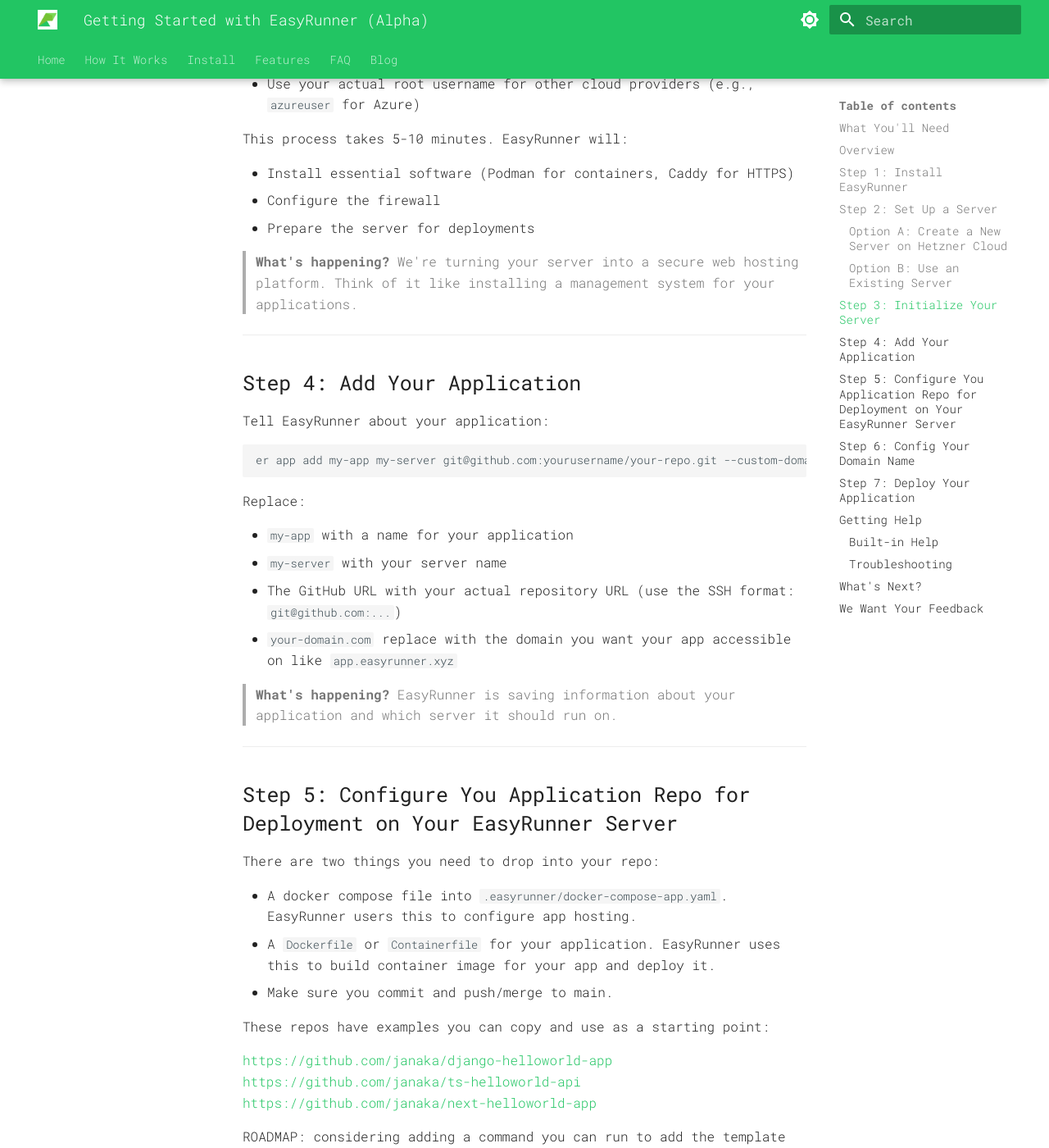
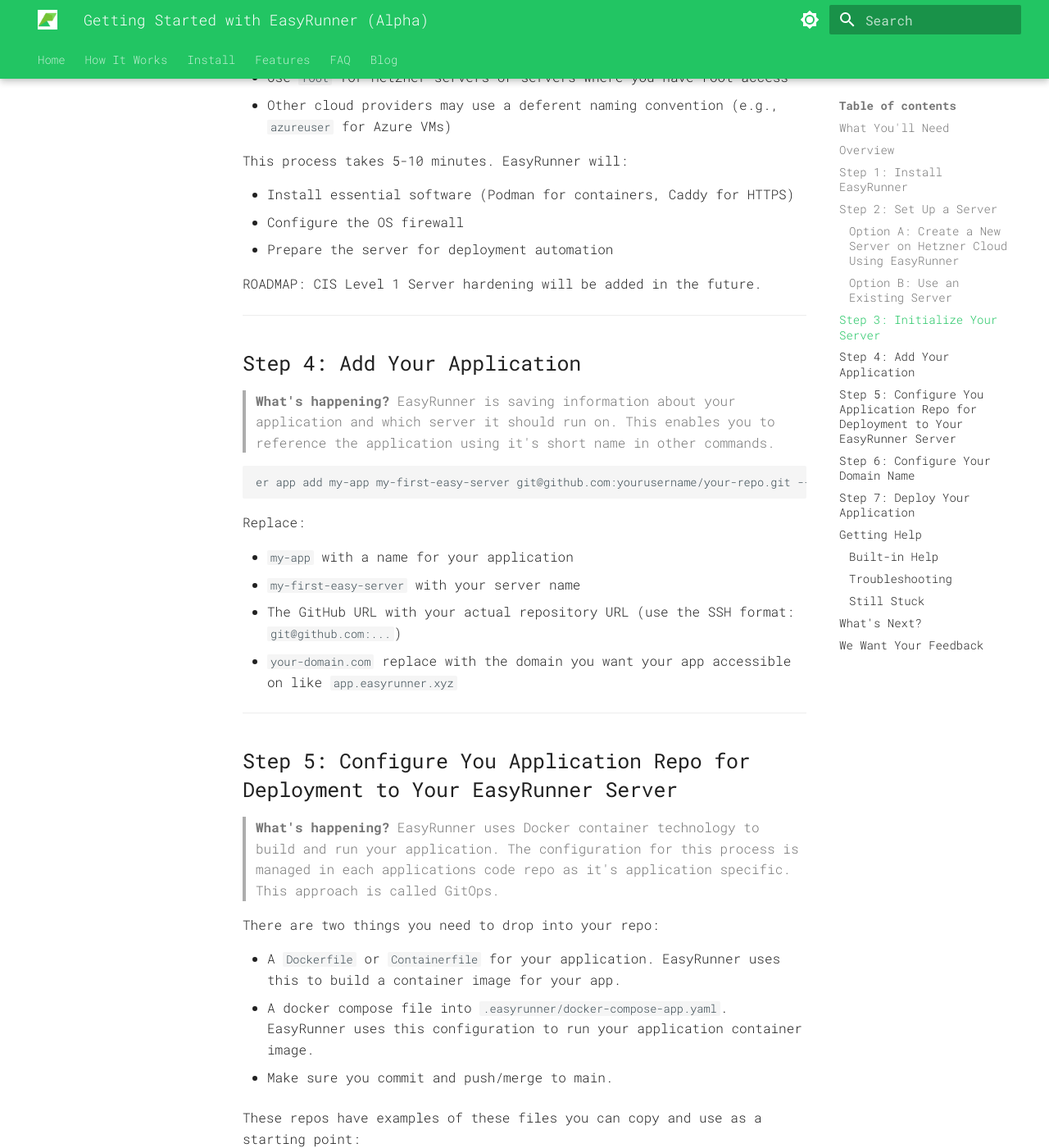
Before and after one commit to janaka/easyrunner-docs, an MkDocs documentation site: the page built from docs/get-started-for-alpha-tester.md, in a window 1280 px wide and 1400 px high, scrolled down 3230 px. Shown: the whole window at 82% size. Built offline with MkDocs 1.6.1 and Material for MkDocs 9.7.7, drawn with Linux system fonts in a browser that asks for light colours; some web fonts are replaced; some of the changed text lies outside the part shown.

Commit message:
docs(get-started): enhance clarity and consistency in instructions

````diff
--- a/docs/get-started-for-alpha-tester.md
+++ b/docs/get-started-for-alpha-tester.md
@@ -21,6 +21,8 @@
 ---
 
 ## Step 1: Install EasyRunner
+
+**What's happening?** We're installing the EasyRunner command-line tool on your computer.
 
 Open your terminal and run these commands:
 
@@ -46,15 +48,16 @@
 
 Add `--help` to the end of any command to discover available options and explanations.
 
-**What's happening?** We're installing the EasyRunner command-line tool on your computer. This tool helps you configure Ubuntu servers as secure web hosts and deploy applications. You execute the tool using `er` or `easy` ( the former is easier to type).
-
 ## Step 2: Set Up a Server
 
-You have two options: create a new Ubuntu server or use any existing Ubuntu server.
+You have two options:
 
-### Option A: Create a New Server on Hetzner Cloud
+- Create a new Ubuntu server on Hetzner
+- Use any existing Ubuntu server you've created manually.
 
-If you don't have a server yet, EasyRunner can create one for you on Hetzner Cloud (a reliable and affordable hosting provider).
+### Option A: Create a New Server on Hetzner Cloud Using EasyRunner
+
+> **What's happening?** Link EasyRunner to your Hetzner project, then spin up a new server + firewall, and register it in EasyRunner.
 
 **Prerequisites:**
 
@@ -63,37 +66,37 @@
   - Create a project your Hetzner console.
   - Create an API key. Name is EasyRunner
 - Link EasyRunner to your Hetzner project (securely stores the api key in your macOS keychain)
-  - `er link hetzner my-hetzner-project-name --api-key <api key from the above step>`
+  - `er link hetzner --api-key <api key from the above step>  my-hetzner-project-name`
 
 **Create the server:**
 
 ```bash
-er server create my-first-server hetzner
+er server create my-first-easy-server hetzner
 ```
 
-Replace `my-first-server` with any name you like (e.g., `blog-server`, `app-host`).
+Replace `my-first-easy-server` with any name you like (e.g., `blog-server`, `app-host`).
 
-> **What's happening?**
+```bash
+er server list
+```
 
-- Creates a new server with a firewall in the hetzner project you linked.
-- Setup root user SSH access and config the keys on your laptop
-- Registers it with EasyRunner.
-- Return the server's IP address
+This should show basic details of your new server.
 
 ### Option B: Use an Existing Server
 
-If you already have a Linux server (like an Azure VM, DigitalOcean droplet, or Hetzner server), you can use it.
+If you already have a Ubuntu server (like an Azure VM, DigitalOcean droplet, AWS EC2, GCP Compute Engine, or Hetzner server), you can use it.
 
 **Requirements:**
 
 - Ubuntu 24.04 or newer
-- Root user SSH access
+- Root user with SSH access
+- SSH port 22 open
 - Public IP address
 
-**Add your server to EasyRunner:**
+**Register your server to EasyRunner:**
 
 ```bash
-er server add my-server YOUR_SERVER_IP
+er server add my-first-easy-server YOUR_SERVER_IP
 ```
 
 Replace `YOUR_SERVER_IP` with your server's actual IP address (e.g., `192.0.2.1`).
@@ -104,65 +107,68 @@
 
 ## Step 3: Initialize Your Server
 
-Now we'll install the web hosting software on your server and configure it:
+> **What's happening?** We're turning your server into a secure web hosting platform. EasyRunner installs and configures web server and container management software. At the end of this step the server will be ready to host your application.
 
 ```bash
-er server init my-server --username root
+er server init my-first-easy-server --username root
 ```
 
-Replace `my-server` with the name you used in Step 2, and change `--username` if needed:
+Replace `my-first-easy-server` with the name you used in Step 2, and change `--username` if needed:
 
 - Use `root` for Hetzner servers or servers where you have root access
-- Use your actual root username for other cloud providers (e.g., `azureuser` for Azure)
+- Other cloud providers may use a deferent naming convention (e.g., `azureuser` for Azure VMs)
 
 This process takes 5-10 minutes. EasyRunner will:
 
 - Install essential software (Podman for containers, Caddy for HTTPS)
-- Configure the firewall
-- Prepare the server for deployments
+- Configure the OS firewall
+- Prepare the server for deployment automation
 
-> **What's happening?** We're turning your server into a secure web hosting platform. Think of it like installing a management system for your applications.
+ROADMAP: CIS Level 1 Server hardening will be added in the future.
 
 ---
 
 ## Step 4: Add Your Application
 
-Tell EasyRunner about your application:
+> **What's happening?** EasyRunner is saving information about your application and which server it should run on. This enables you to reference the application using it's short name in other commands.
 
 ```bash
-er app add my-app my-server git@github.com:yourusername/your-repo.git --custom-domain your-domain.com
+er app add my-app my-first-easy-server git@github.com:yourusername/your-repo.git --custom-domain your-domain.com
 ```
 
 Replace:
 
 - `my-app` with a name for your application
-- `my-server` with your server name
+- `my-first-easy-server` with your server name
 - The GitHub URL with your actual repository URL (use the SSH format: `git@github.com:...`)
 - `your-domain.com` replace with the domain you want your app accessible on like `app.easyrunner.xyz`
 
-> **What's happening?** EasyRunner is saving information about your application and which server it should run on.
+---
+
+## Step 5: Configure You Application Repo for Deployment to Your EasyRunner Server
+
+> **What's happening?** EasyRunner uses Docker container technology to build and run your application. The configuration for this process is managed in each applications code repo as it's application specific. This approach is called GitOps.
+
+There are two things you need to drop into your repo:
+
+- A `Dockerfile` or `Containerfile` for your application. EasyRunner uses this to build a container image for your app.
+- A docker compose file into `.easyrunner/docker-compose-app.yaml`. EasyRunner uses this configuration to run your application container image.
+
+- Make sure you commit and push/merge to main.
+
+These repos have examples of these files you can copy and use as a starting point:
+
+- Python Django: <https://github.com/janaka/django-helloworld-app>
+- Node TypeScript: <https://github.com/janaka/ts-helloworld-api>
+- NextJS: <https://github.com/janaka/next-helloworld-app>
+
+ROADMAP: considering adding a command you can run to add the template files into your repo
 
 ---
 
-## Step 5: Configure You Application Repo for Deployment on Your EasyRunner Server
+## Step 6: Configure Your Domain Name
 
-There are two things you need to drop into your repo:
-
-- A docker compose file into `.easyrunner/docker-compose-app.yaml`. EasyRunner users this to configure app hosting.
-- A `Dockerfile` or `Containerfile` for your application. EasyRunner uses this to build container image for your app and deploy it.
-- Make sure you commit and push/merge to main.
-
-These repos have examples you can copy and use as a starting point:
-
-<https://github.com/janaka/django-helloworld-app>
-<https://github.com/janaka/ts-helloworld-api>
-<https://github.com/janaka/next-helloworld-app>
-
-ROADMAP: considering adding a command you can run to add the template files in.
-
----
-
-## Step 6: Config Your Domain Name
+> **What's happening?** You'll be configuring a DNS record like www.my-easy-app.com for you application that you will be deploying to the server.
 
 Add an A record pointing to the IP address of your EasyRunner web server.
 
@@ -180,17 +186,18 @@
 
 Now for the exciting part — deploy your application!
 
+> **What's happening?** EasyRunner will:
+>
+>1. Download your code to the server
+>2. Build the container image using the dockerfile in the repo
+>3. Read your `docker-compose.yaml` file
+>4. Configure your app container image
+>5. Configure automatic HTTPS for the custom domain you setup
+>6. Start your application
+
 ```bash
 er app deploy my-app my-server
 ```
-
-EasyRunner will:
-
-1. Download your code to the server
-2. Read your `docker-compose.yaml` file
-3. Set up your application's containers
-4. Configure automatic HTTPS for the custom domain you setup
-5. Start your application
 
 **Your application is now live!** 🎉
 
@@ -228,6 +235,10 @@
 - Wait 5-10 minutes for DNS propagation
 - Check that ports 80 and 443 are open in your firewall
 
+### Still Stuck
+
+Email me at <janaka@easyrunner.xyz>
+
 ---
 
 ## What's Next?
@@ -240,11 +251,11 @@
 
 ## We Want Your Feedback
 
-As a alpha tester, your feedback is invaluable. Please let us know:
+As a alpha tester, your feedback is invaluable. Please email <janaka@easyrunner.xyz> to let me know:
 
 - What worked well
 - What was confusing
 - What features you'd like to see
 - Any bugs or issues you encountered
 
-Thank you for being part of the EasyRunner alpa! 🚀
+Thank you for being part of the EasyRunner alpha! 🚀
````
Also changed, not shown: README.md (+1 -1 lines).
